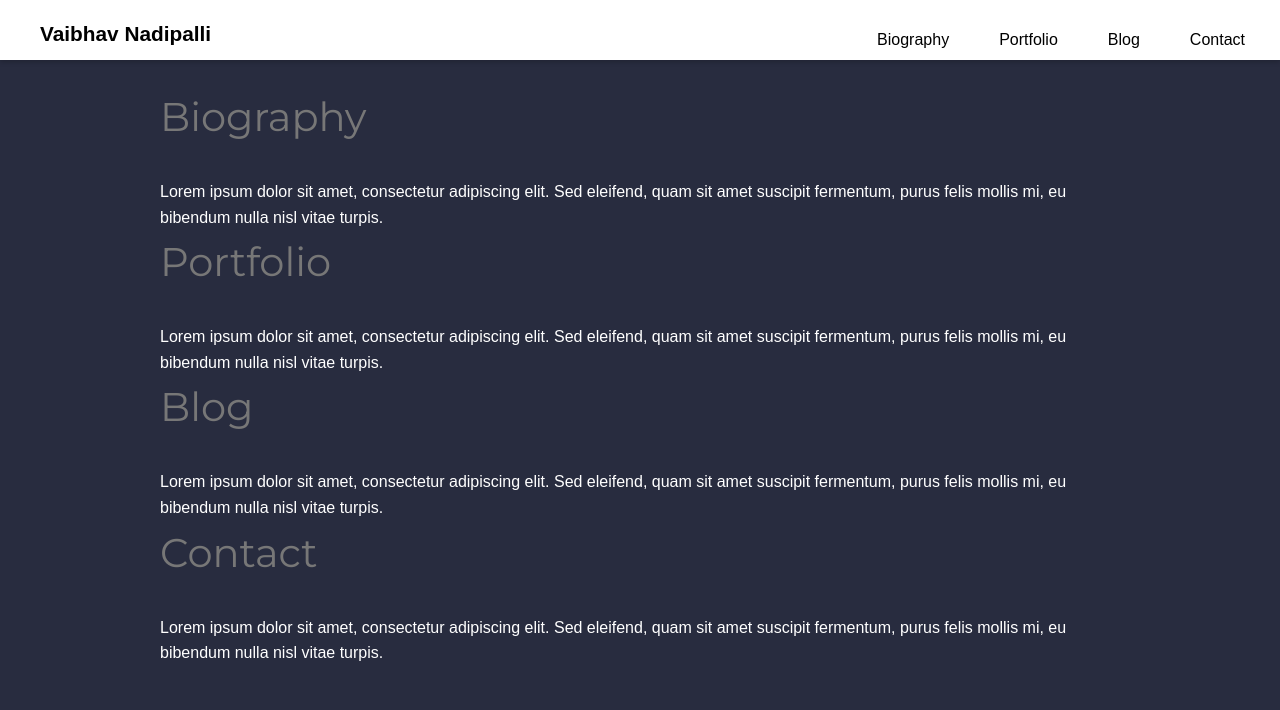
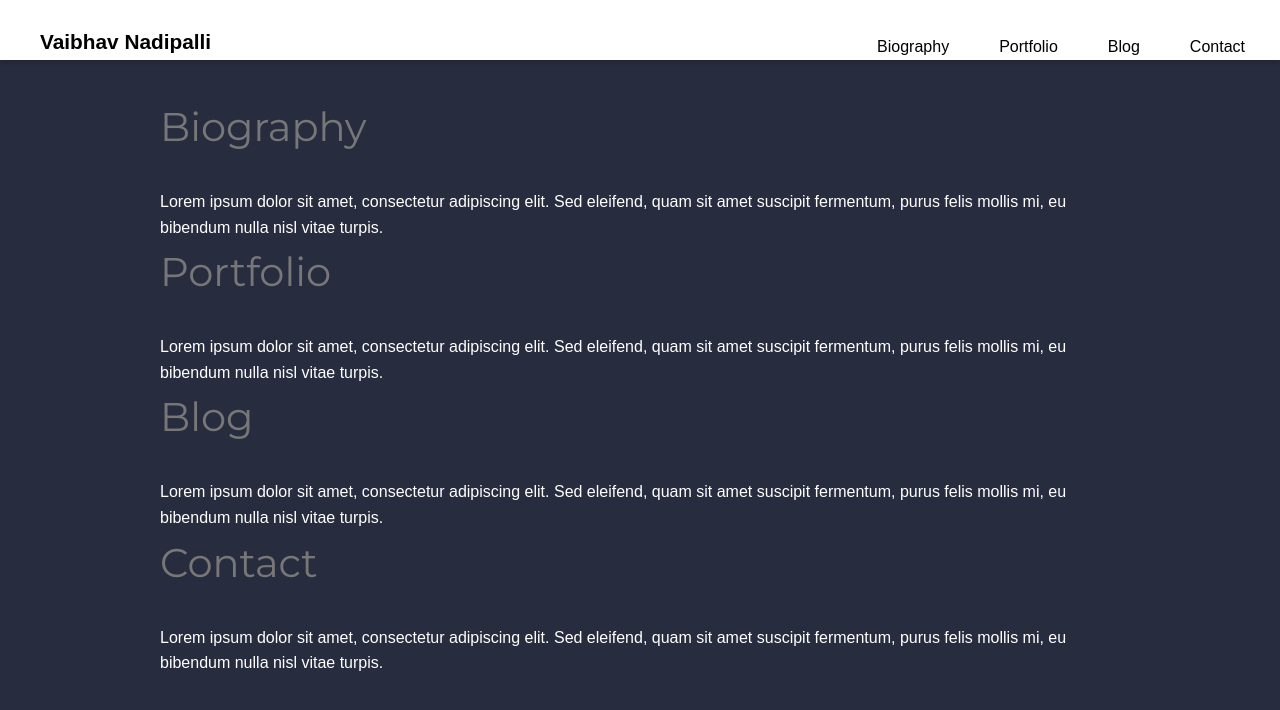
Before and after one commit to Vaibhav-Nadipalli/vaibhav-nadipalli.github.io, a Jekyll site: the page built from index.markdown, in a window 1280 px wide. Shown: the top 710 px of the page. Built offline with Jekyll 4.4.1, drawn with Linux system fonts in a browser that asks for light colours.

Commit message:
Update styles.css

```diff
--- a/assets/css/styles.css
+++ b/assets/css/styles.css
@@ -23,7 +23,7 @@
     width: 100%;
     top: 0;
     z-index: 1000;
-    padding: 5px 0; /* Decreased header height by 5 pixels */
+    padding: 15px 0; /* Increased header height by 5 pixels */
     box-shadow: 0 2px 5px rgba(0,0,0,0.2);
     height: 60px; /* Adjusted height to compensate for padding change */
 }
@@ -38,7 +38,7 @@
 .nav-title {
     font-size: 1.3em;
     color: #000;
-    margin: 12px 0; /* Increased margin around the title */
+    margin: 10px 0; /* Increased margin around the title */
     padding: 0;
     margin-left: 20px;
 }
@@ -56,7 +56,8 @@
     font-size: 1.8em; /* Increased size by 3 pixels */
     cursor: pointer;
     margin-left: auto;
-    margin-top: 12px; /* Aligned with adjusted header height */
+    margin-right: 20px; /* Added margin to align with right edge */
+    margin-top: 10px; /* Aligned with adjusted header height */
 }
 
 .nav-menu {
@@ -67,7 +68,7 @@
 .nav-links {
     list-style: none;
     display: flex;
-    margin-top: 12px; /* Aligned with adjusted header height */
+    margin-top: 10px; /* Aligned with adjusted header height */
 }
 
 .nav-links li {
@@ -121,7 +122,7 @@
 /* Main content area */
 main {
     max-width: 1000px; /* Increased max-width */
-    margin: 65px auto 20px; /* Adjusted margin to compensate for adjusted header height */
+    margin: 75px auto 20px; /* Adjusted margin to compensate for adjusted header height */
     padding: 20px;
     background-color: #282c3f;
     color: #fff;
@@ -163,6 +164,7 @@
 
     .nav-toggle-label {
         margin-left: 10px;
+        margin-right: 10px; /* Added margin to align with right edge */
         margin-top: 7px; /* Adjusted margin to align with adjusted header height */
     }
 
@@ -193,7 +195,7 @@
     }
 
     main {
-        margin-top: 55px; /* Adjusted margin to compensate for adjusted header height */
+        margin-top: 70px; /* Adjusted margin to compensate for adjusted header height */
     }
 
     .section-container {
```
